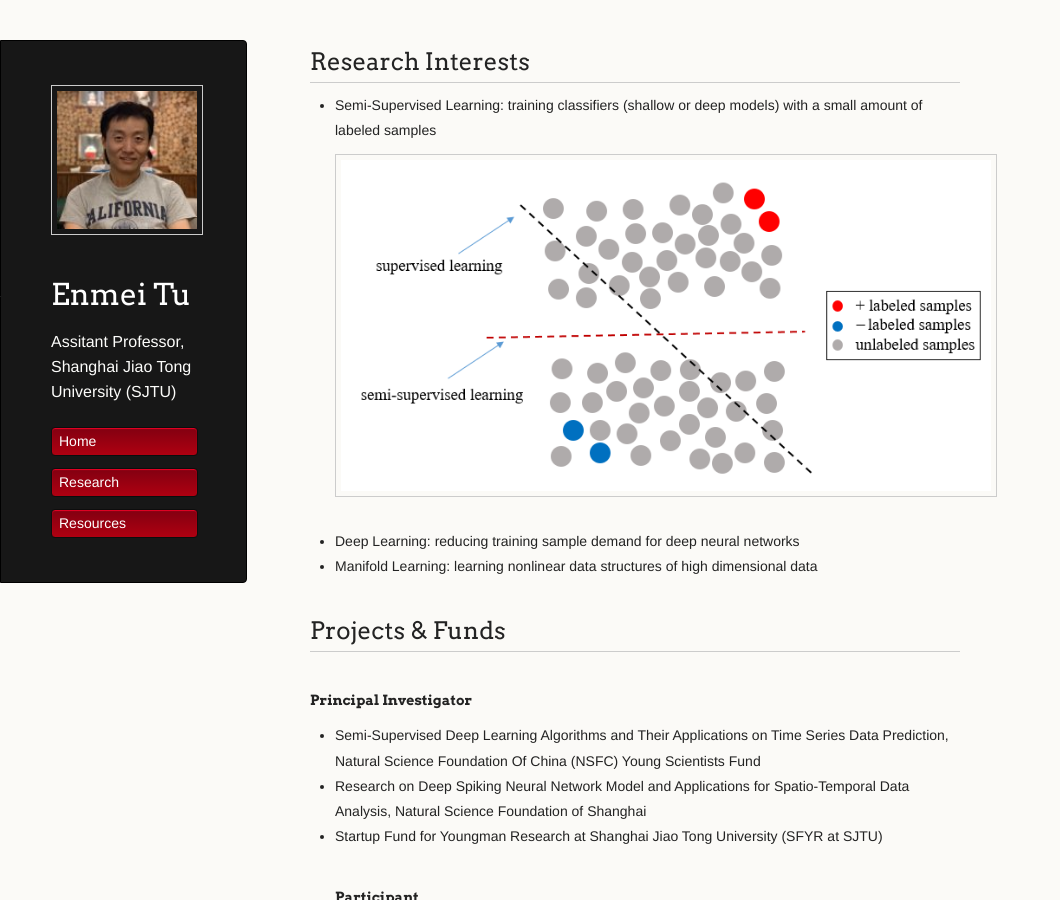
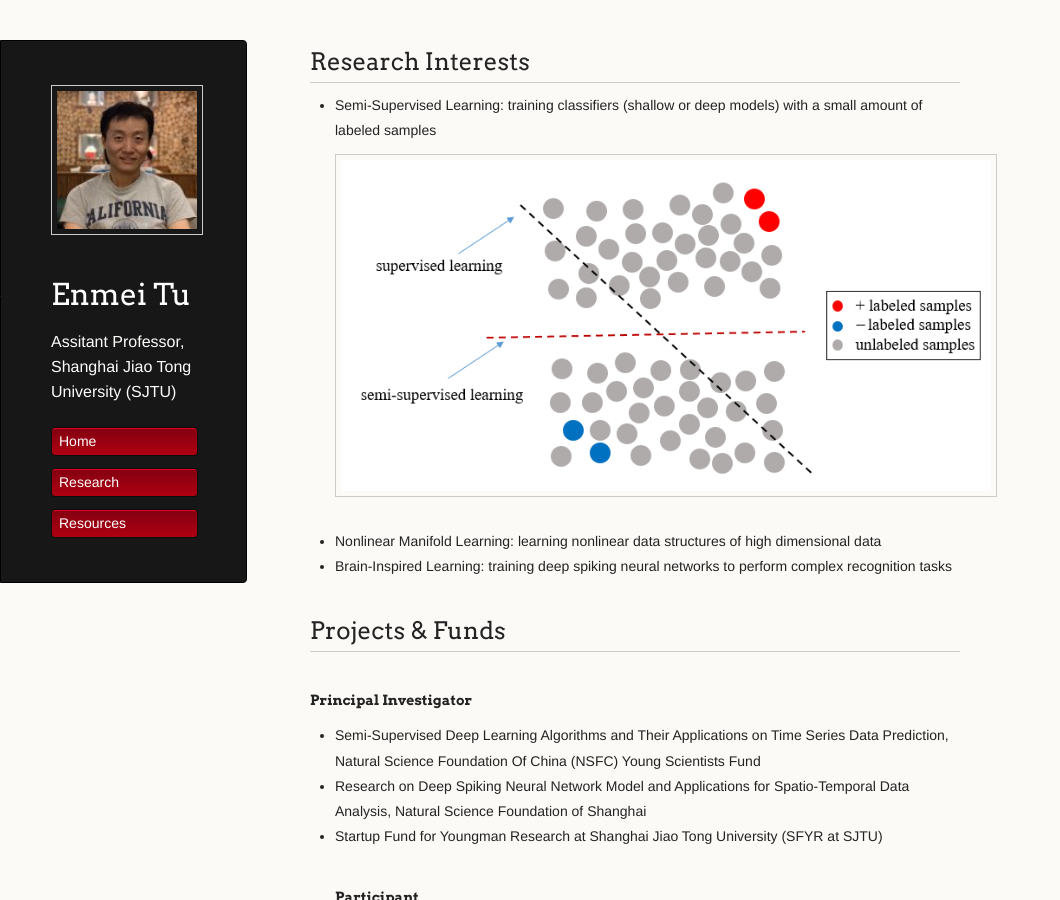
Before and after one commit to hellotem/enmeitu.github.io, a Jekyll site: the page built from research/index.md, in a window 1280 px wide and 900 px high. Shown: the whole window, without its empty margins (0-1060 px from the left). Built offline with Jekyll 4.4.1, drawn with Linux system fonts in a browser that asks for light colours; our own code applies the rules of GitHub Pages for plain Markdown files.

Commit message:
Update index.md

```diff
--- a/research/index.md
+++ b/research/index.md
@@ -3,8 +3,9 @@
 <img src="ssl5.png"
      alt="Markdown Monster icon"
      style="float: left; margin-right: 10px;" />
-* Deep Learning: reducing training sample demand for deep neural networks
-* Manifold Learning: learning nonlinear data structures of high dimensional data
+* Nonlinear Manifold Learning: learning nonlinear data structures of high dimensional data
+* Brain-Inspired Learning: training deep spiking neural networks to perform complex recognition tasks
+
 
 ## Projects & Funds
 #### Principal Investigator
```
